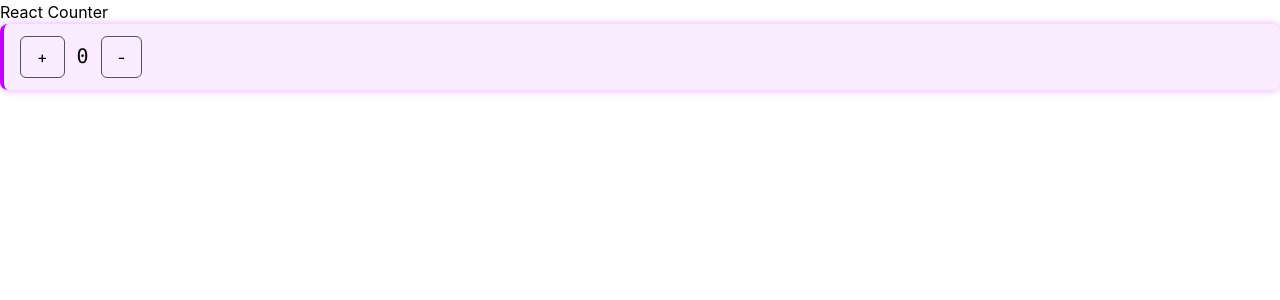
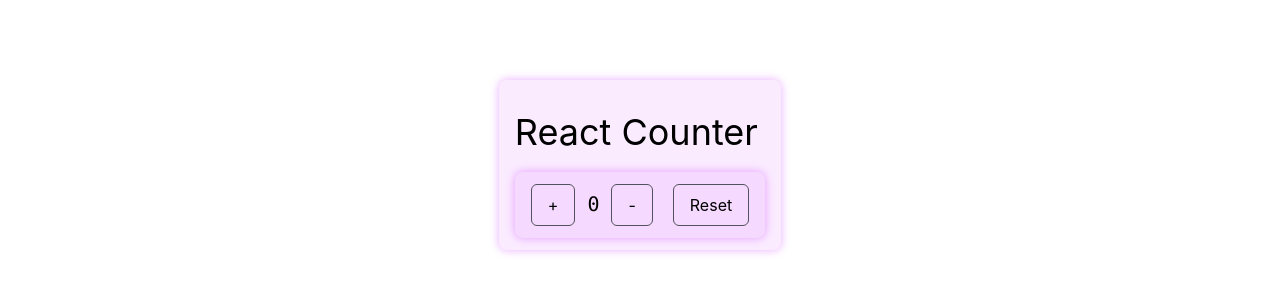
Before and after one commit to shanreed25/react-counter, a React (Vite) app: page / in a window 1280 px wide. Shown: the top 300 px of the page. Built offline with nearby package versions, Linux system fonts and the light colour scheme.

Commit message:
added style map for app and reset button

```diff
--- a/src/App.tsx
+++ b/src/App.tsx
@@ -1,15 +1,25 @@
 import { useState } from 'react'
 import AdvanceCounter from './components/AdvanceCounter'
 
+const styles = {
+  appcontainer: {
+    main: 'flex flex-col items-center justify-center py-20',
+    card: 'rounded-lg  px-4 py-3 border-[#bf00ff] bg-[#bf00ff]/8 shadow-[0_0_10px_#bf00ff55]',
+    h1: "my-5 text-4xl"
+  }
+}
 
 function App() {
 
 
   return (
-    <>
-      <h1>React Counter</h1>
-      <AdvanceCounter />
-    </>
+    <main className={styles.appcontainer.main}>
+      <div className={styles.appcontainer.card}>
+        <h1 className={styles.appcontainer.h1}>React Counter</h1>
+        <AdvanceCounter />
+      </div>
+
+    </main>
   )
 }
 
--- a/src/components/AdvanceCounter.tsx
+++ b/src/components/AdvanceCounter.tsx
@@ -5,7 +5,7 @@ import { useState } from "react";
 //Style Map
 const styles = {
     counter : {
-        container: 'rounded-lg border-l-4 px-4 py-3 border-[#bf00ff] bg-[#bf00ff]/8 shadow-[0_0_10px_#bf00ff55]',
+        container: 'rounded-lg  px-4 py-3 border-[#bf00ff] bg-[#bf00ff]/8 shadow-[0_0_10px_#bf00ff55]',
         btn: 'rounded-md border border-zinc-600 px-4 py-2 hover:bg-zinc-800'
     }
 }
@@ -40,6 +40,7 @@ function AdvanceCounter() {
       >
         -
       </button>
+      <button className={`${styles.counter.btn} ml-5`}>Reset</button>
     </div>
   );
 }
```
